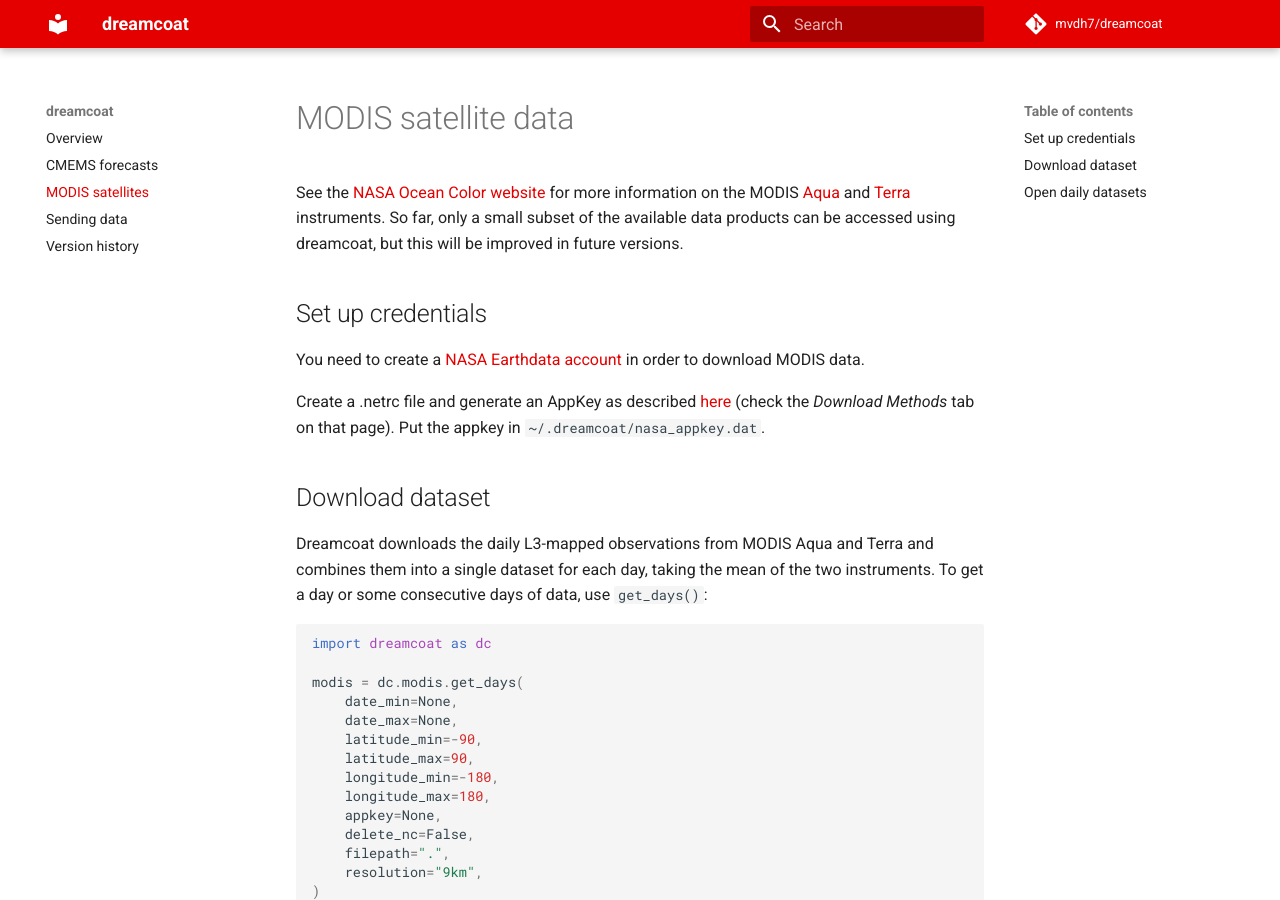
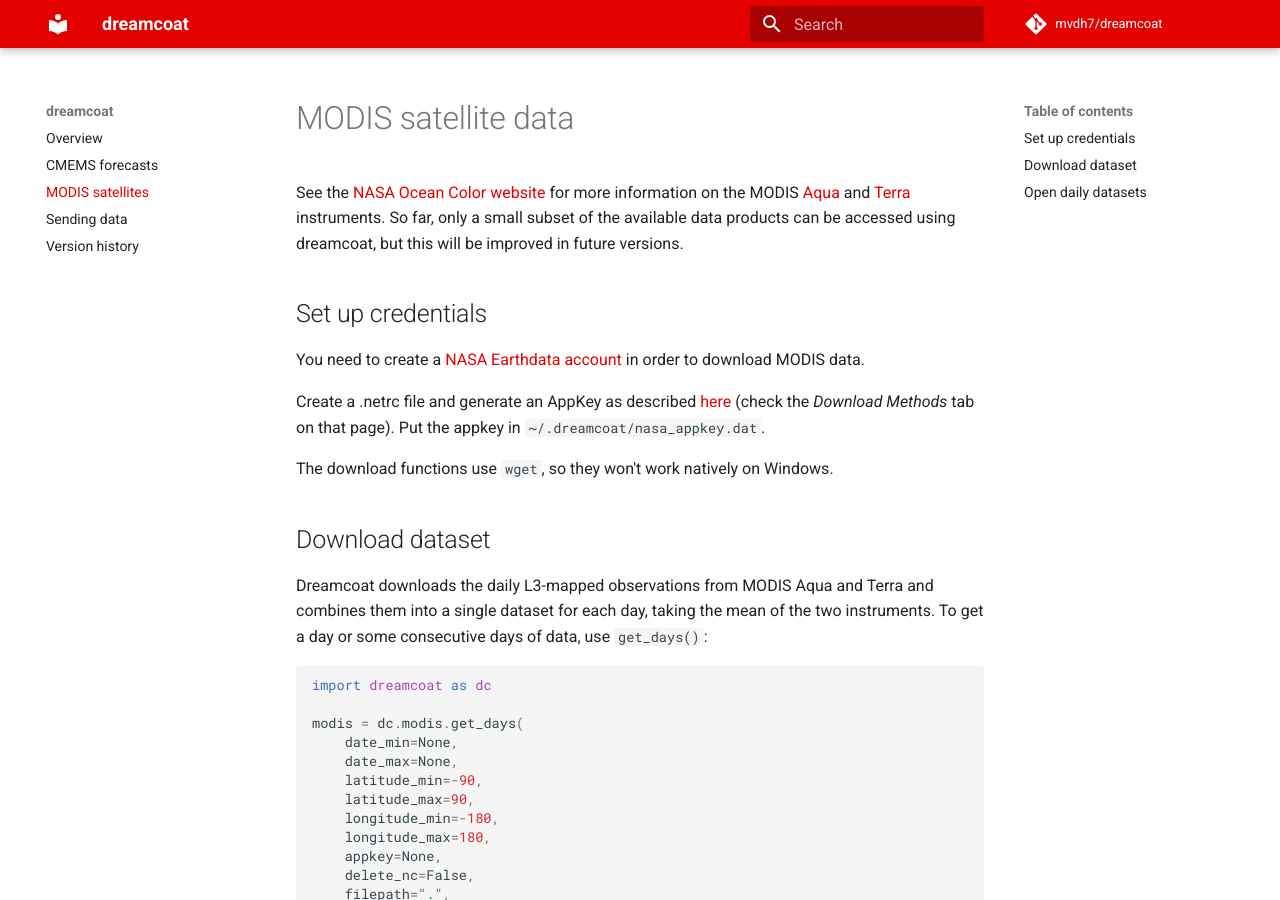
Before and after one commit to mvdh7/dreamcoat, an MkDocs documentation site: the page built from docs/modis.md, in a window 1280 px wide and 900 px high. Built offline with MkDocs 1.6.1 and Material for MkDocs 9.7.7, drawn with Linux system fonts in a browser that asks for light colours; comment, search, counter and statistics services are not loaded.

Commit message:
Note Windows incompatibility

```diff
--- a/docs/modis.md
+++ b/docs/modis.md
@@ -7,6 +7,8 @@
 You need to create a [NASA Earthdata account](https://urs.earthdata.nasa.gov/home) in order to download MODIS data.
 
 Create a .netrc file and generate an AppKey as described [here](https://oceancolor.gsfc.nasa.gov/data/download_methods/) (check the *Download Methods* tab on that page).  Put the appkey in `~/.dreamcoat/nasa_appkey.dat`.
+
+The download functions use `wget`, so they won't work natively on Windows.
 
 ## Download dataset
 
```
